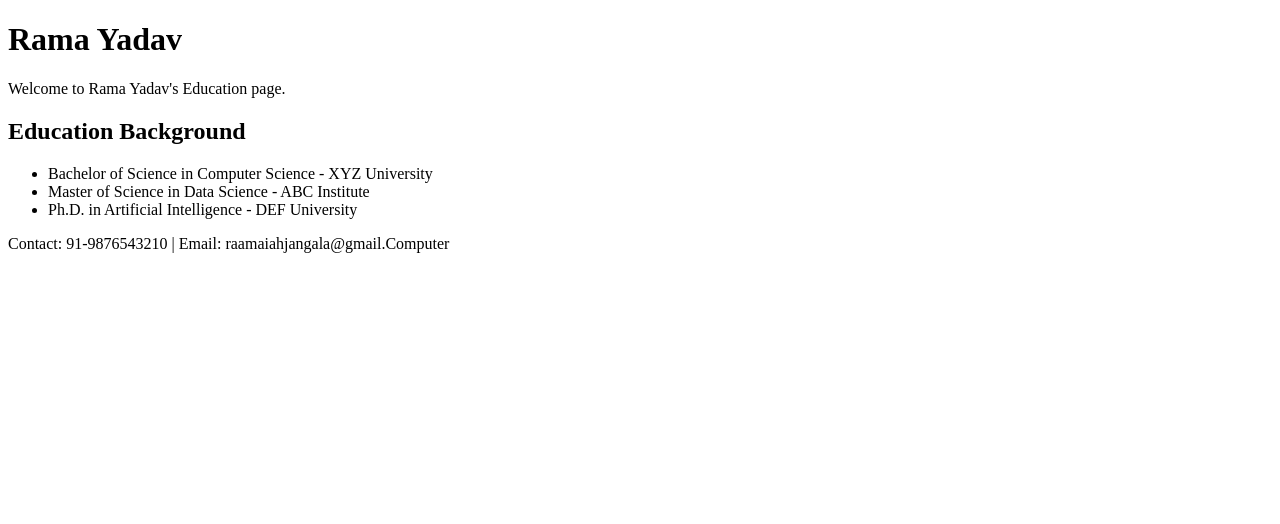
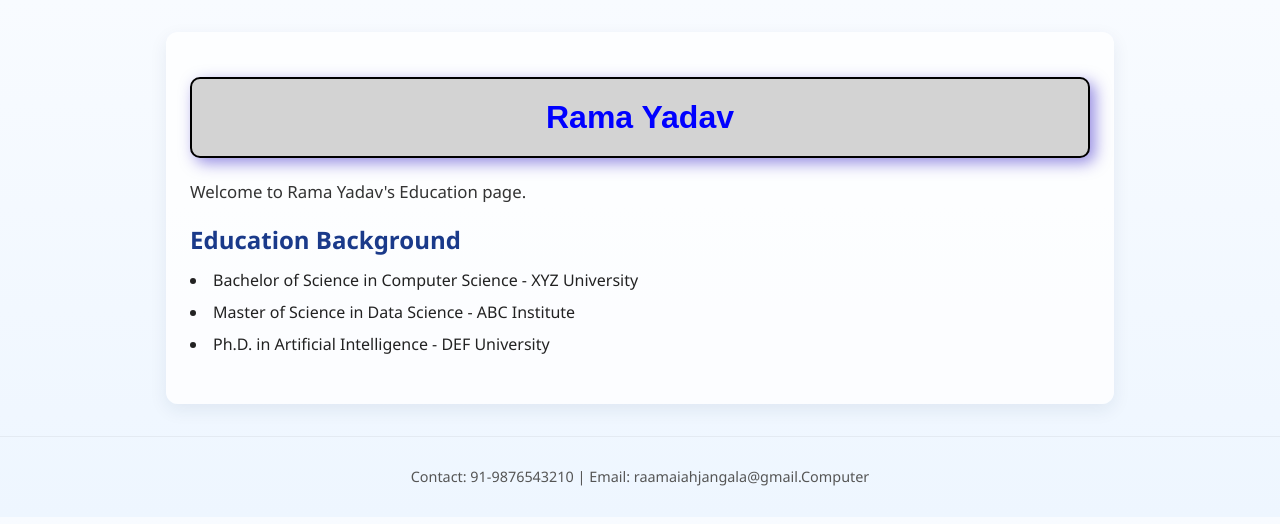
Before and after one commit to Raamaiah-collab/HTMLCSSJS_Project, a plain HTML site: page RaamYadavEducation.html in a window 1280 px wide. Drawn offline with Linux system fonts and the light colour scheme.

Commit message:
css applyed

```diff
--- a/RaamYadavEducation.html
+++ b/RaamYadavEducation.html
@@ -3,19 +3,24 @@
 <head>
     <meta charset="UTF-8">
     <meta name="viewport" content="width=device-width, initial-scale=1.0">
-    <title>Document</title>
+    <title>Rama Yadav — Education</title>
+    <link rel="stylesheet" href="styles.css">
+    <link rel="stylesheet" href="stylesheet.css">
 </head>
 <body>
+    <main class="container">
         <h1>Rama Yadav</h1>
-    <p>Welcome to Rama Yadav's Education page.</p>
+        <p class="intro">Welcome to Rama Yadav's Education page.</p>
+
         <h2>Education Background</h2>
-    <ul>
+        <ul class="education-list">
             <li>Bachelor of Science in Computer Science - XYZ University</li>
             <li>Master of Science in Data Science - ABC Institute</li>
             <li>Ph.D. in Artificial Intelligence - DEF University</li>
         </ul>
+    </main>
 
-    <footer>
+    <footer class="site-footer">
         <p>Contact: 91-9876543210 | Email: raamaiahjangala@gmail.Computer</p>
     </footer>
 
--- /dev/null
+++ b/stylesheet.css
@@ -0,0 +1,54 @@
+/* Page layout */
+body {
+	font-family: 'Segoe UI', Tahoma, Geneva, Verdana, sans-serif;
+	background: linear-gradient(180deg, #f8fbff 0%, #eef6ff 100%);
+	color: #222;
+	margin: 0;
+	padding: 0;
+}
+
+.container {
+	max-width: 900px;
+	margin: 32px auto;
+	padding: 24px;
+	background: rgba(255,255,255,0.8);
+	border-radius: 12px;
+	box-shadow: 0 6px 18px rgba(30, 50, 90, 0.08);
+}
+
+.intro {
+	font-size: 1.05rem;
+	color: #333;
+	margin-top: 8px;
+	margin-bottom: 18px;
+}
+
+h2 {
+	color: #1a3a8a;
+	margin-bottom: 12px;
+}
+
+.education-list {
+	list-style: disc inside;
+	padding-left: 0;
+	margin: 0 0 24px 0;
+}
+
+.education-list li {
+	margin: 8px 0;
+	line-height: 1.5;
+}
+
+.site-footer {
+	text-align: center;
+	padding: 16px 12px;
+	font-size: 0.9rem;
+	color: #555;
+	border-top: 1px solid rgba(0,0,0,0.05);
+	background: transparent;
+}
+
+@media (max-width: 520px) {
+	.container { padding: 16px; margin: 18px; }
+	h1 { font-size: 1.4rem; }
+}
```
Lines whose indentation alone changed are shown as unchanged.
